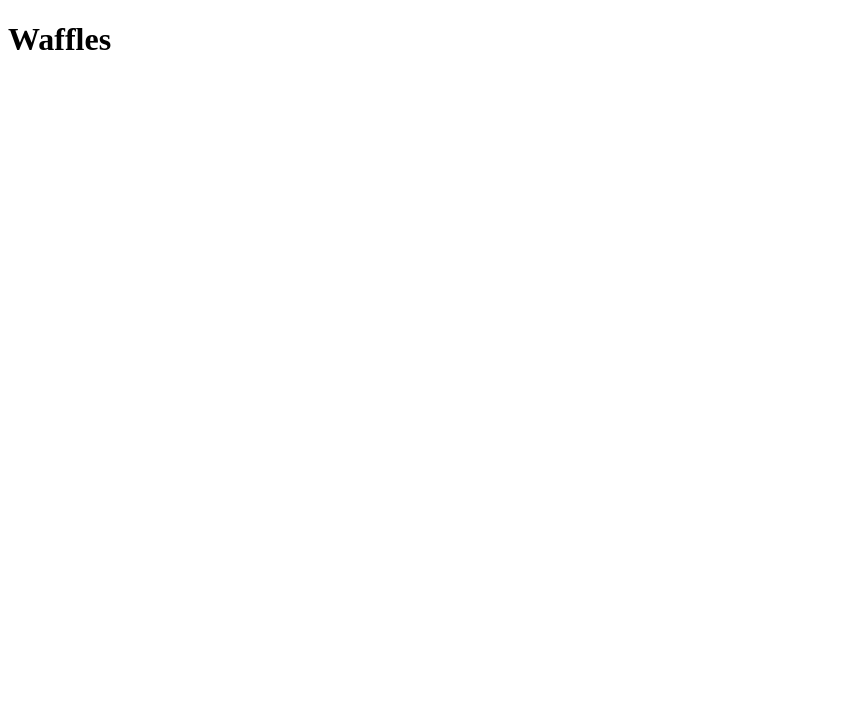
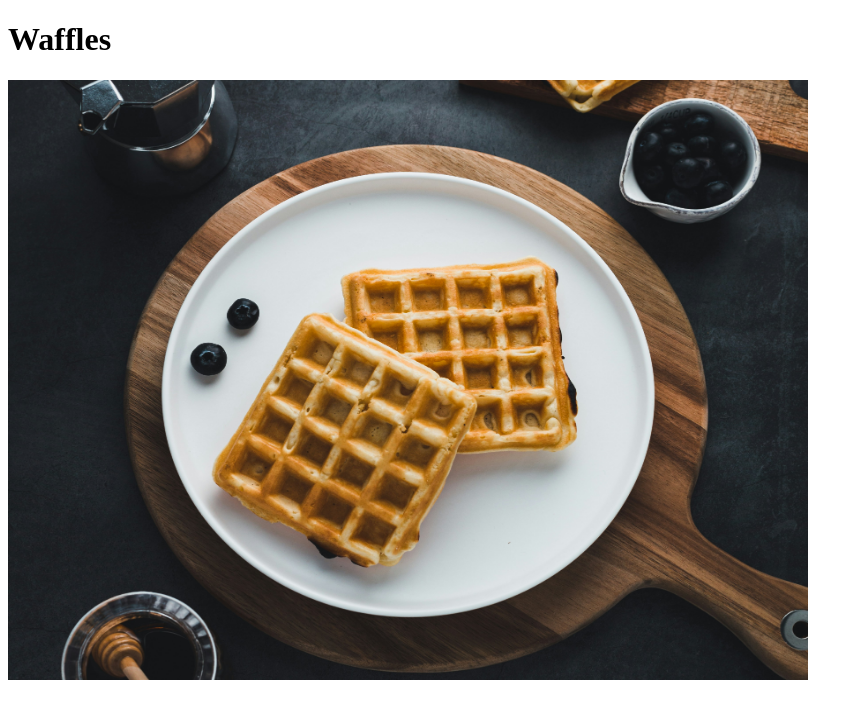
Before and after one commit to Baigherat/odin-recipes, a plain HTML site: page recipes/waffles.html in a window 1280 px wide. Shown: the whole page, without its empty margins (0-863 px from the left). Drawn offline with Linux system fonts and the light colour scheme.

Commit message:
added the image from the images folder to show in the waffle recipe page

```diff
--- a/recipes/waffles.html
+++ b/recipes/waffles.html
@@ -7,5 +7,6 @@
 </head>
 <body>
     <h1>Waffles</h1>
+    <img src="../images/waffle.jpg" alt="This is the image of a waffle" height="600" width="800">
 </body>
 </html>
```
